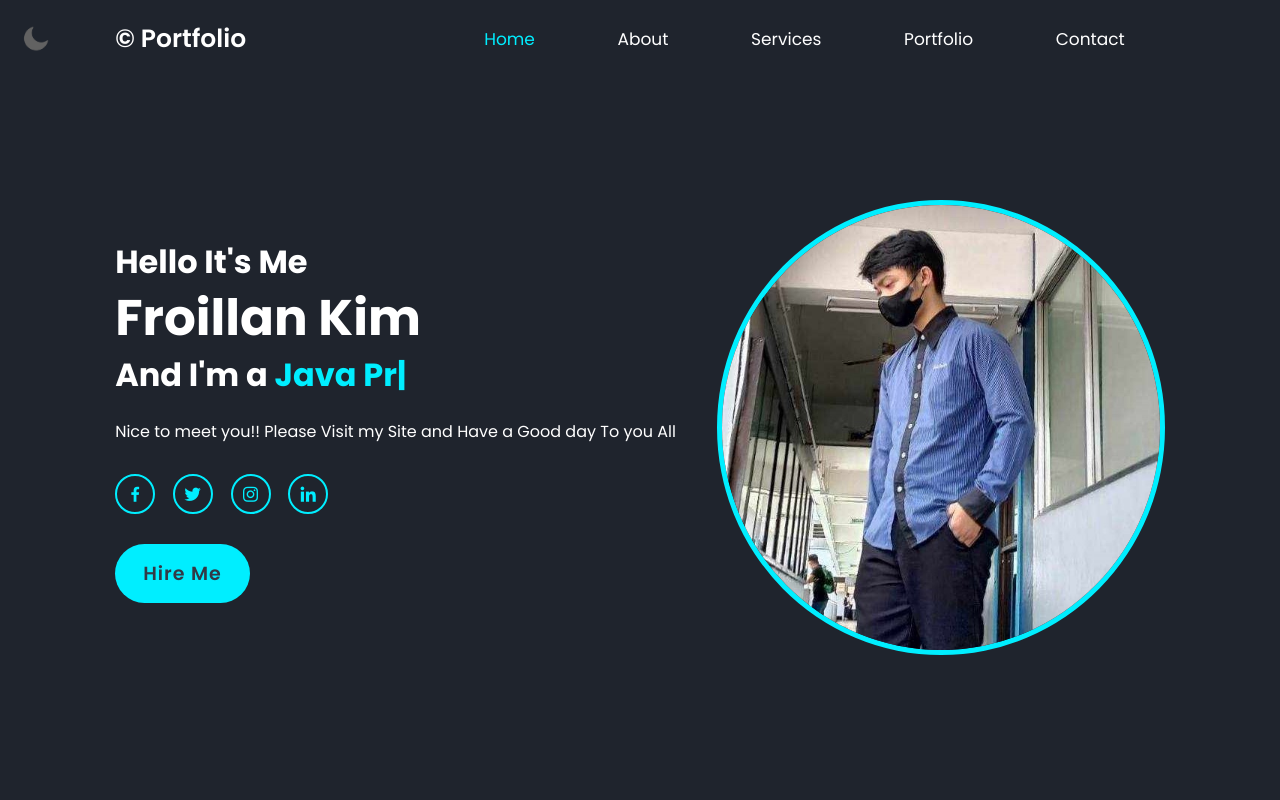
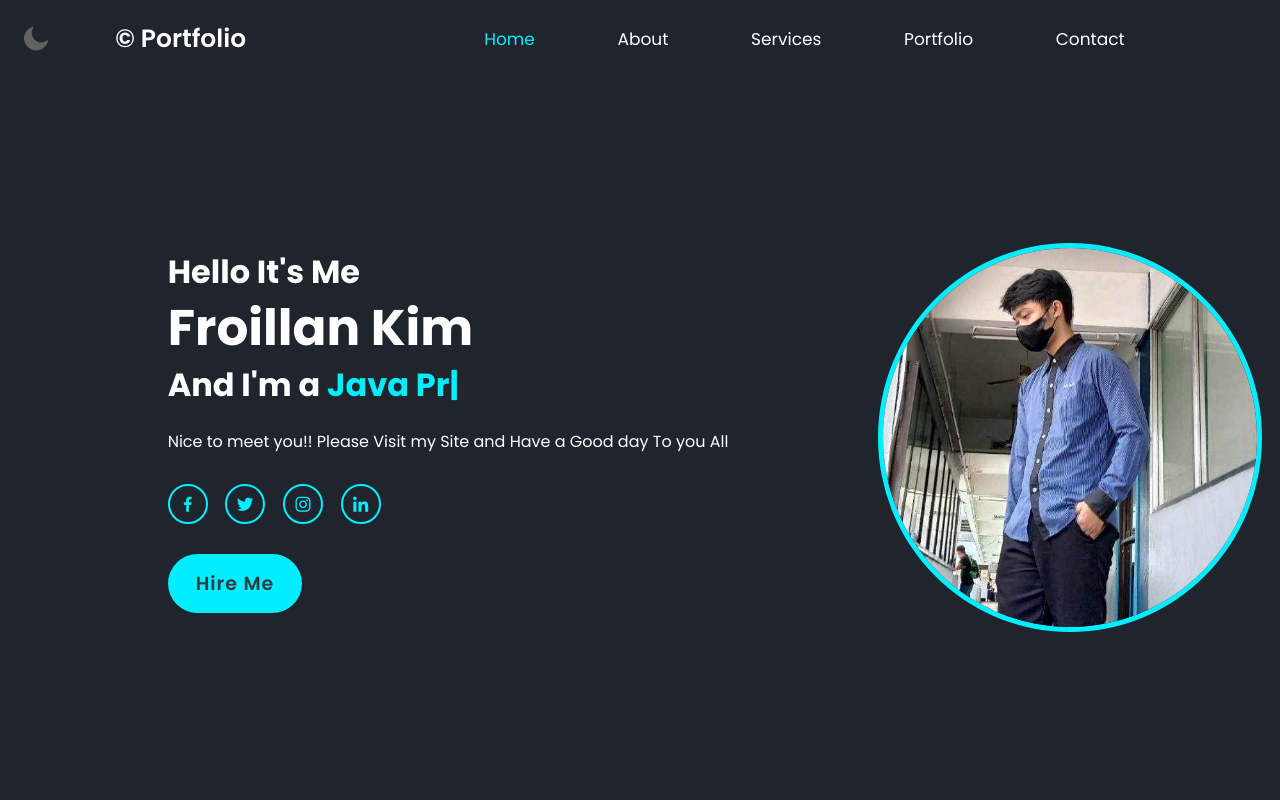
Before and after one commit to Froillan123/Portfolio-, a plain HTML site: page index.html in a window 1280 px wide. Shown: the top 800 px of the page. Drawn offline with nearby package versions, Linux system fonts and the light colour scheme; some packages are replaced by stand-ins of ours; a script that the page names is missing.

Commit message:
Why did you do this to me C

```diff
--- a/css/style.css
+++ b/css/style.css
@@ -173,26 +173,15 @@ section
     display: flex;
     justify-content: center;
     align-items: center;
-    gap: 1.5rem;
-    padding-top: 8rem;
-    height: 100vh;
-    margin-bottom: 10rem;
-    flex-wrap: wrap;
-    position: relative;
-    overflow: hidden;
-}
-.home-content
-{
-    flex: 1 1 55rem;
-    padding-right: 2rem;
 }
 
 .home-img img
 {
-    width: 35vw;
+    width: 30vw;
     border: .5rem solid var(--main-color);
     border-radius: 50%;
-    flex: 1 1 45rem;
+    transform: translate(150px);
+    animation: floatImage 4s ease-in-out infinite;
 }
 
 .home-content h3
```
